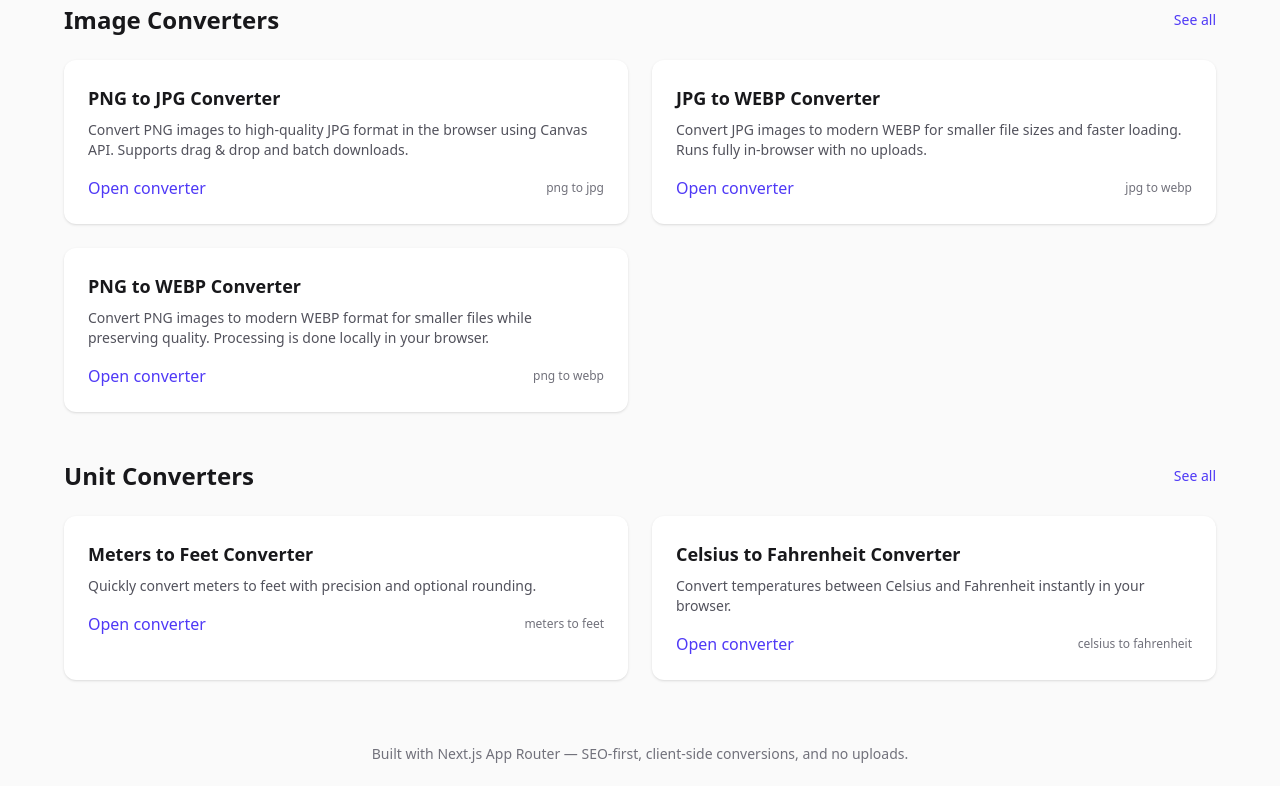
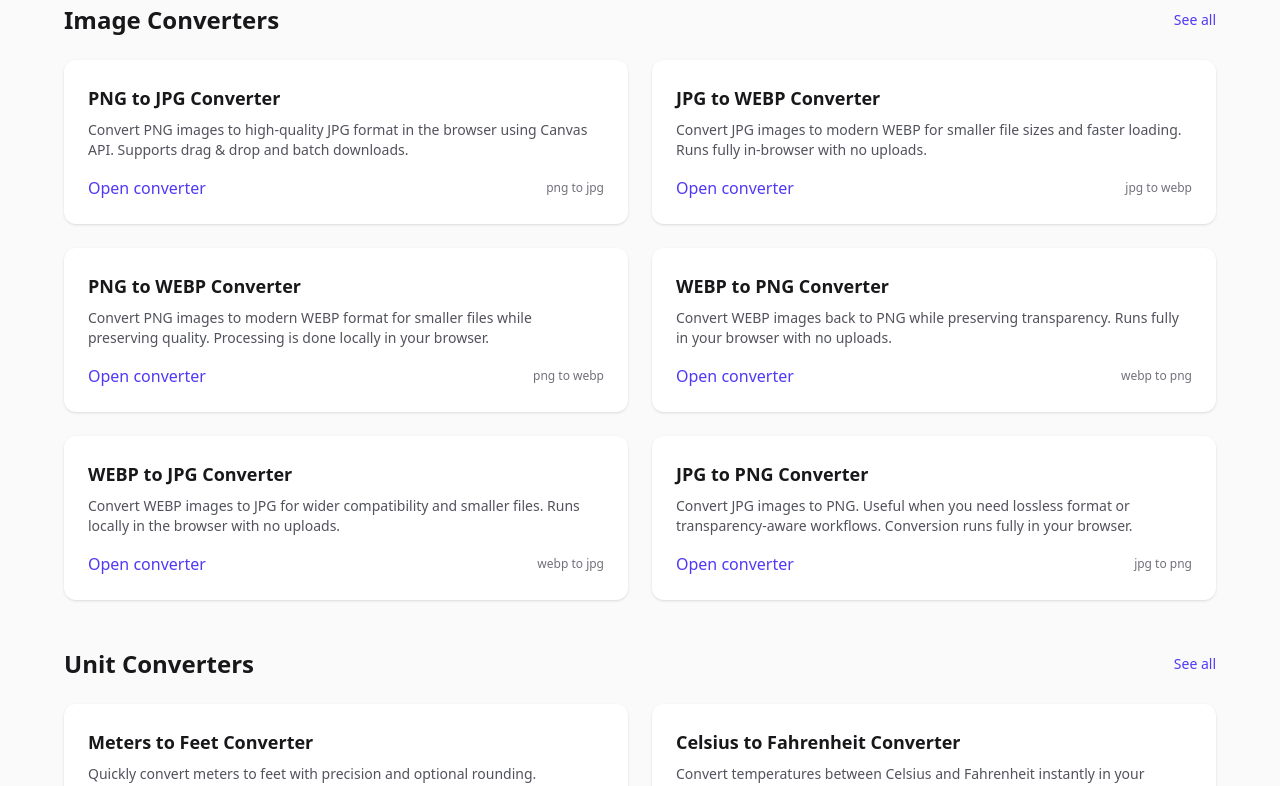
Before and after one commit to SupunCharuka/onlineconvertkit, a Next.js app: page / in a window 1280 px wide. Shown: the part 491-1277 px from the top of the page. Built offline with nearby package versions, Linux system fonts and the light colour scheme.

Commit message:
Add WEBP to PNG and JPG converters; update MIME type handling in conversion logic

```diff
--- a/components/ConverterUI.tsx
+++ b/components/ConverterUI.tsx
@@ -207,7 +207,10 @@ export default function ConverterUI({ mode, imageConverter, unitConverter }: Pro
             if (!ctx) throw new Error('Canvas not available');
             ctx.clearRect(0, 0, canvas.width, canvas.height);
             ctx.drawImage(img, 0, 0);
-            const mime = imageConverter.to.toLowerCase() === 'webp' ? 'image/webp' : 'image/jpeg';
+            const toLower = imageConverter.to.toLowerCase();
+            let mime = 'image/jpeg';
+            if (toLower === 'webp') mime = 'image/webp';
+            else if (toLower === 'png') mime = 'image/png';
             const dataUrl = canvas.toDataURL(mime, quality);
             setOutDataUrl(dataUrl);
             setIsConverting(false);
--- a/data/imageConverters.ts
+++ b/data/imageConverters.ts
@@ -39,6 +39,36 @@ export const imageConverters: ImageConverter[] = [
     keywords: ["png to webp", "convert png to webp", "png webp converter"],
     related: ["png-to-jpg", "jpg-to-webp"],
   },
+  {
+    slug: "webp-to-png",
+    name: "WEBP to PNG Converter",
+    from: "WEBP",
+    to: "PNG",
+    description:
+      "Convert WEBP images back to PNG while preserving transparency. Runs fully in your browser with no uploads.",
+    keywords: ["webp to png", "convert webp to png", "webp png converter"],
+    related: ["png-to-webp", "webp-to-jpg"],
+  },
+  {
+    slug: "webp-to-jpg",
+    name: "WEBP to JPG Converter",
+    from: "WEBP",
+    to: "JPG",
+    description:
+      "Convert WEBP images to JPG for wider compatibility and smaller files. Runs locally in the browser with no uploads.",
+    keywords: ["webp to jpg", "convert webp to jpg", "webp jpg converter"],
+    related: ["jpg-to-webp", "webp-to-png"],
+  },
+  {
+    slug: "jpg-to-png",
+    name: "JPG to PNG Converter",
+    from: "JPG",
+    to: "PNG",
+    description:
+      "Convert JPG images to PNG. Useful when you need lossless format or transparency-aware workflows. Conversion runs fully in your browser.",
+    keywords: ["jpg to png", "convert jpg to png", "jpg png converter"],
+    related: ["png-to-jpg", "webp-to-png"],
+  },
 ];
 
 export const imageConverterBySlug: Record<string, ImageConverter> = imageConverters.reduce(
--- a/public/image-converter-worker.js
+++ b/public/image-converter-worker.js
@@ -40,7 +40,9 @@ self.onmessage = async (e) => {
     ctx.drawImage(bitmap, 0, 0, width, height);
     postMessage({ type: 'progress', progress: 60, message: 'Drawing complete' });
 
-    const mime = targetType === 'webp' ? 'image/webp' : 'image/jpeg';
+    let mime = 'image/jpeg';
+    if (targetType === 'webp') mime = 'image/webp';
+    else if (targetType === 'png') mime = 'image/png';
     // convert to blob (encoding step)
     const outBlob = await off.convertToBlob({ type: mime, quality });
     postMessage({ type: 'progress', progress: 95, message: 'Encoding' });
```
